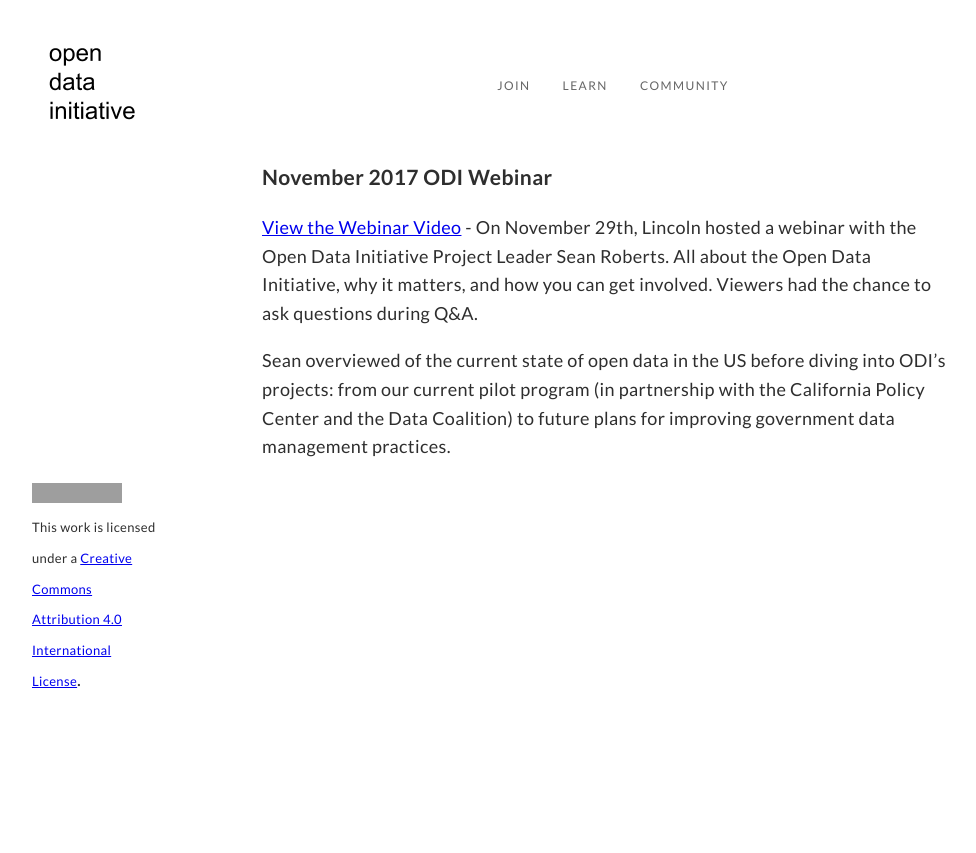
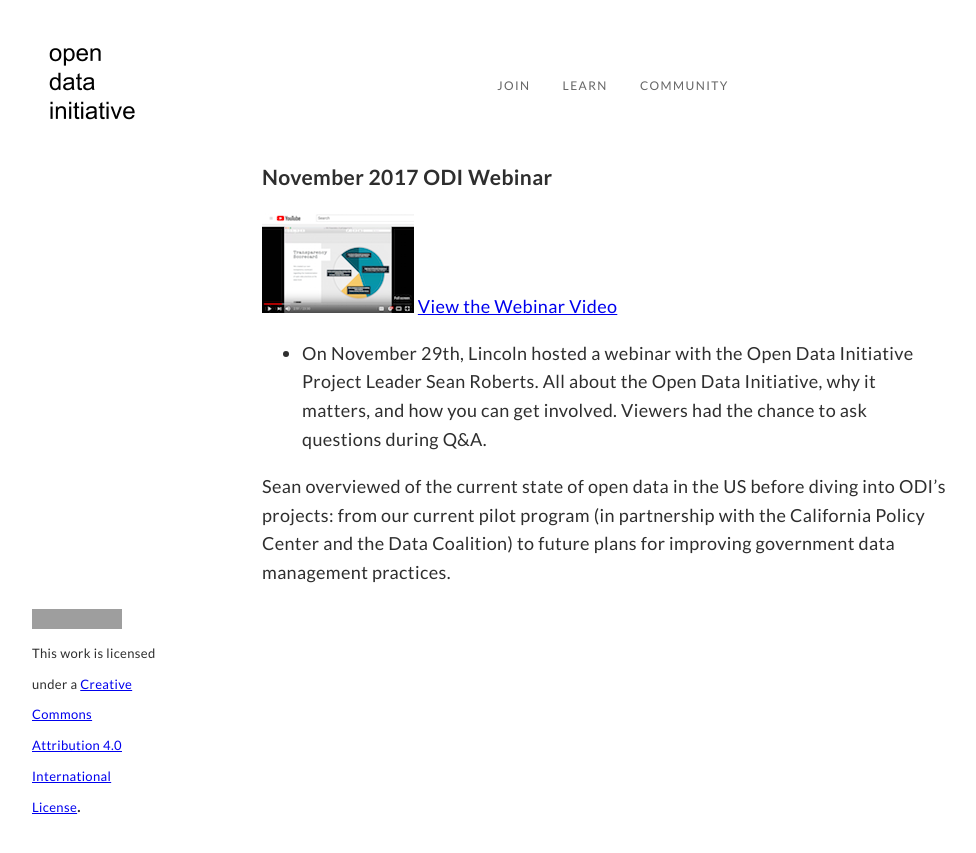
Before and after one commit to opendatainitiative/opendatainitiative.github.io, a Jekyll site: the page built from _posts/2017-11-19-odi-webinar.md, in a window 1280 px wide. Shown: the top 853 px of the page, without its empty margins (35-1011 px from the left). Built offline with Jekyll 4.4.1, drawn with Linux system fonts in a browser that asks for light colours; part of the change alters nothing that is shown; grey boxes are pictures that could not be loaded.

Commit message:
add image to the 29nov event

```diff
--- a/_posts/2017-11-19-odi-webinar.md
+++ b/_posts/2017-11-19-odi-webinar.md
@@ -5,7 +5,11 @@ date:   2017-11-19 08:00 -0800
 categories: events
 ---
 ### November 2017 ODI Webinar
-[View the Webinar Video](https://youtu.be/YTdjd6cZm0M) - On November 29th,
+<a href="https://youtu.be/YTdjd6cZm0M">
+<img src="{{'/assets/img/29nov17-webinar-screengrab.png'}}"
+alt="29nov17-webinar"></a>
+<a href="https://youtu.be/YTdjd6cZm0M">View the Webinar Video</a>
+ - On November 29th,
 Lincoln hosted a webinar with the Open Data Initiative
 Project Leader Sean Roberts. All about the Open Data Initiative, why it
 matters, and how you can get involved. Viewers had the chance to
```
Also changed, not shown: assets/img/29nov17-webinar-screengrab.png (added).
